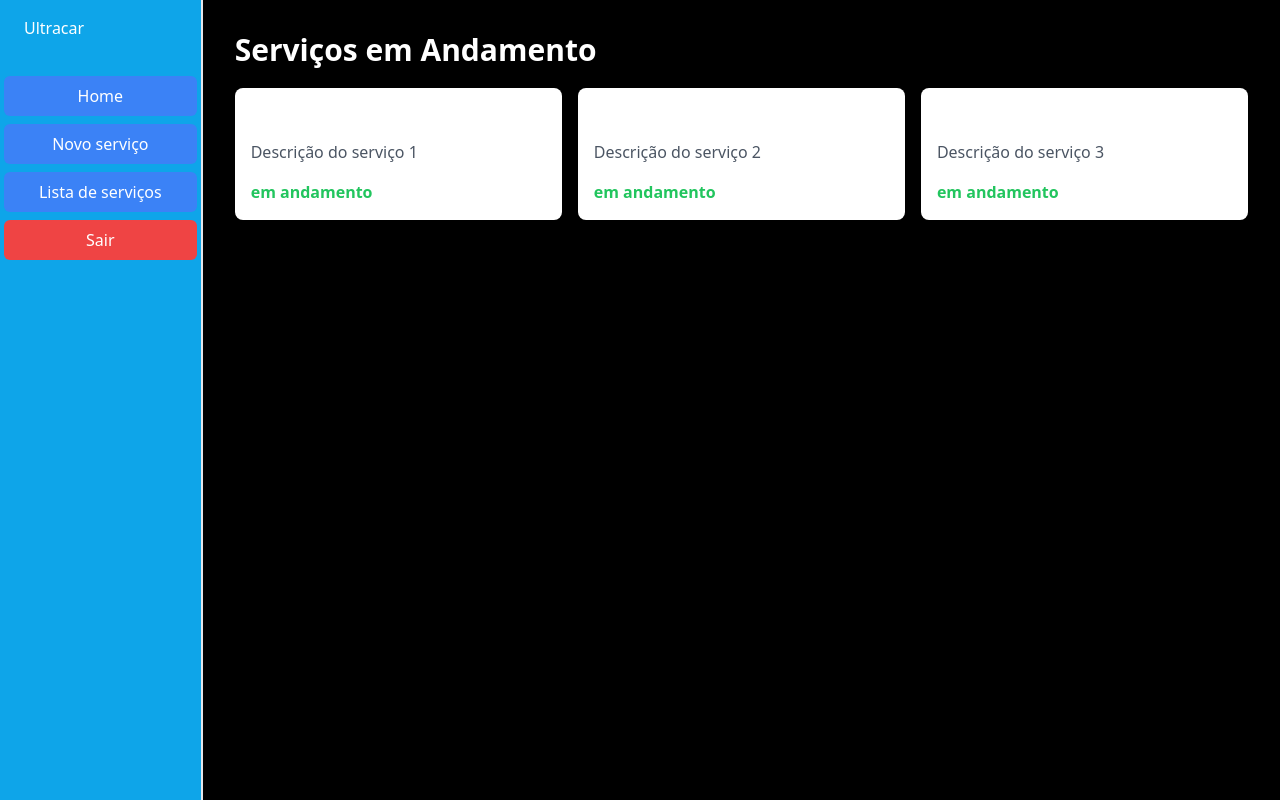
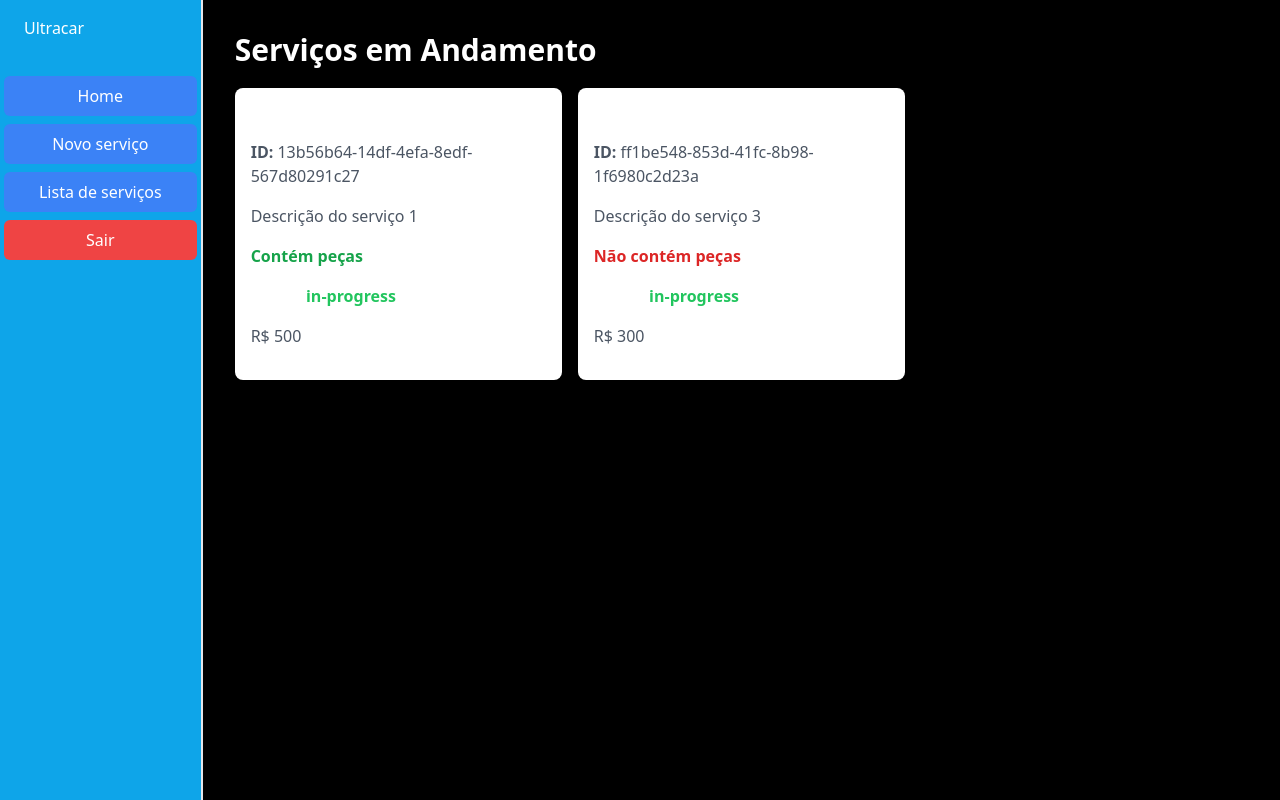
Before and after one commit to fmatheusog/teste_ultracar, a Next.js app: page /home in a window 1280 px wide. Built offline with nearby package versions, Linux system fonts and the light colour scheme.

Commit message:
feat: implement services api and data fetching in home page

```diff
--- a/package.json
+++ b/package.json
@@ -20,6 +20,10 @@
     "react": "18.2.0",
     "react-dom": "18.2.0",
     "tailwindcss": "3.3.1",
-    "typescript": "5.0.4"
+    "typescript": "5.0.4",
+    "uuid": "^9.0.0"
+  },
+  "devDependencies": {
+    "@types/uuid": "^9.0.1"
   }
 }
--- a/src/components/menu/index.tsx
+++ b/src/components/menu/index.tsx
@@ -23,10 +23,15 @@ const Menu: FunctionComponent = () => {
         </div>
         <ul className="flex flex-col py-4">
           <li className="bg-blue-500 px-4 py-2 rounded-md text-white m-1 cursor-pointer">
-            <button className="w-full">Home</button>
+            <button className="w-full" onClick={() => router.push('/home')}>Home</button>
           </li>
           <li className="bg-blue-500 px-4 py-2 rounded-md text-white m-1 cursor-pointer">
-            <button className="w-full">Novo serviço</button>
+            <button
+              className="w-full"
+              onClick={() => router.push('/services/create')}
+            >
+              Novo serviço
+            </button>
           </li>
           <li className="bg-blue-500 px-4 py-2 rounded-md text-white m-1 cursor-pointer">
             <button className="w-full">Lista de serviços</button>
--- /dev/null
+++ b/src/data.ts
@@ -0,0 +1,35 @@
+import { v4 } from "uuid";
+import { Service } from "./interfaces/service.interface";
+
+export const services: Service[] = [
+  {
+    id: v4(),
+    name: "Cliente 1",
+    description: "Descrição do serviço 1",
+    status: "in-progress",
+    has_parts: true,
+    parts: ['lanterna', 'retrovisor'],
+    start_date: new Date(),
+    price: 500,
+  },
+  {
+    id: v4(),
+    name: "Cliente 2",
+    description: "Descrição do serviço 2",
+    status: "done",
+    has_parts: false,
+    parts: [],
+    start_date: new Date(),
+    price: 1000,
+  },
+  {
+    id: v4(),
+    name: "Cliente 3",
+    description: "Descrição do serviço 3",
+    status: "in-progress",
+    has_parts: false,
+    parts: [],
+    start_date: new Date(),
+    price: 300,
+  },
+];
--- a/src/pages/api/hello.ts
+++ /dev/null
@@ -1,13 +0,0 @@
-// Next.js API route support: https://nextjs.org/docs/api-routes/introduction
-import type { NextApiRequest, NextApiResponse } from 'next'
-
-type Data = {
-  name: string
-}
-
-export default function handler(
-  req: NextApiRequest,
-  res: NextApiResponse<Data>
-) {
-  res.status(200).json({ name: 'John Doe' })
-}
--- /dev/null
+++ b/src/pages/api/services/index.ts
@@ -0,0 +1,11 @@
+// Next.js API route support: https://nextjs.org/docs/api-routes/introduction
+import type { NextApiRequest, NextApiResponse } from 'next'
+import { Service } from '@/interfaces/service.interface';
+import { services } from '../../../data';
+
+export default function handler(
+  _req: NextApiRequest,
+  res: NextApiResponse<Service[]>
+) {
+  res.status(200).json(services);
+}
--- a/src/pages/home/index.tsx
+++ b/src/pages/home/index.tsx
@@ -1,27 +1,23 @@
+'use server';
+
 import Menu from "@/components/menu";
-import { FunctionComponent } from "react";
+import { FunctionComponent, useEffect, useState } from "react";
+import { useRouter } from "next/router";
+import { Service } from "@/interfaces/service.interface";
 
 const Home: FunctionComponent = () => {
-  const services = [
-    {
-      id: 1,
-      title: "Serviço 1",
-      description: "Descrição do serviço 1",
-      status: "em andamento",
-    },
-    {
-      id: 2,
-      title: "Serviço 2",
-      description: "Descrição do serviço 2",
-      status: "em andamento",
-    },
-    {
-      id: 3,
-      title: "Serviço 3",
-      description: "Descrição do serviço 3",
-      status: "em andamento",
-    },
-  ];
+  const router = useRouter();
+  const [serviceList, setServiceList] = useState<Service[]>([]);
+
+  const fetchData = async () => {
+    const response = await fetch("/api/services");
+    const data = await response.json();
+    setServiceList(data);
+  }
+
+  useEffect(() => {
+    fetchData();
+  }, [])
 
   return (
     <div className="flex h-full">
@@ -31,16 +27,28 @@ const Home: FunctionComponent = () => {
       <div className="w-full m-8">
         <h1 className="text-3xl font-bold mb-5">Serviços em Andamento</h1>
         <div className="grid grid-cols-1 sm:grid-cols-2 lg:grid-cols-3 gap-4">
-          {services.map((service) => (
-            <div
-              key={service.id}
-              className="bg-white rounded-lg shadow-md p-4 hover:shadow-lg transition-shadow duration-300"
-            >
-              <h2 className="text-xl font-bold mb-2">{service.title}</h2>
-              <p className="text-gray-600 mb-4">{service.description}</p>
-              <p className="text-green-500 font-bold">{service.status}</p>
-            </div>
-          ))}
+          { serviceList ? (
+            serviceList
+              .filter((service) => service.status == 'in-progress')
+              .map((service) => (
+                <div
+                  key={service.id}
+                  onClick={() => router.push(`/services/${service.id}`)}
+                  className="bg-white rounded-lg shadow-md p-4 hover:shadow-lg transition-shadow duration-300 cursor-pointer"
+                >
+                  <h2 className="text-xl font-bold mb-2">{service.name}</h2>
+                  <p className="text-gray-600 mb-4"><span className="font-bold">ID:</span> {service.id}</p>
+                  <p className="text-gray-600 mb-4">{service.description}</p>
+                  { service.has_parts ? (
+                    <p className="text-green-600 font-bold mb-4">Contém peças</p>
+                    ) : (
+                      <p className="text-red-600 font-bold mb-4">Não contém peças</p>
+                      )}
+                  <p className="mb-4">Status: <span className="font-bold text-green-500">{service.status}</span></p>
+                  <p className="text-gray-600 mb-4">R$ {service.price}</p>
+                </div>
+              ))
+            ) : null }
         </div>
       </div>
     </div>
```
Also changed, not shown: 1 other file (tests, documents, lock files or other folders).
